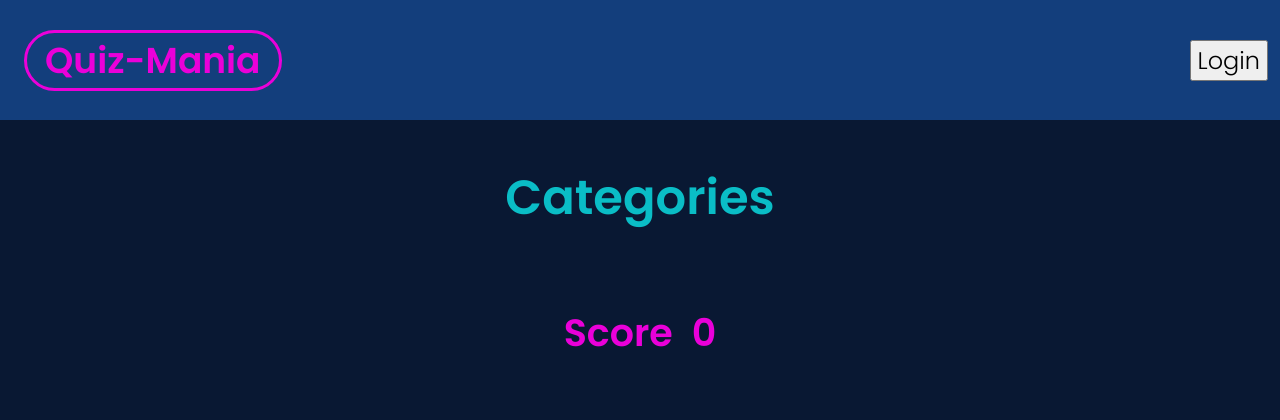
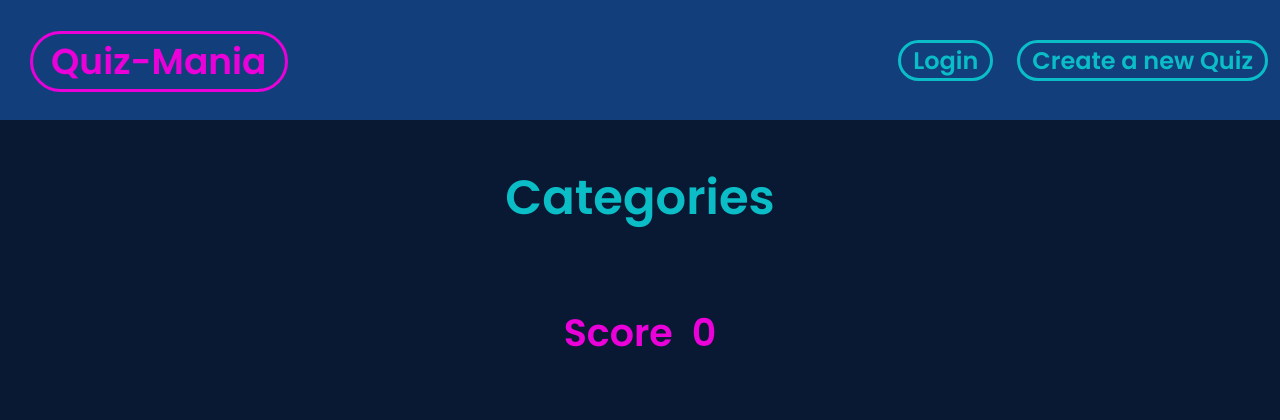
Before and after one commit to beaucoup32/Quiz-mania, a Node server app: template views/qstart.ejs in a window 1280 px wide. Shown: the top 420 px of the page. Run offline with Node 20, Linux system fonts and the light colour scheme; the template is opened without the code that fills it: most values are stand-ins (such as "Sample title", 1, 10 or a date in 2020); style sheets or scripts are compiled from the project's sources; some libraries are stand-ins or nearby versions.

Commit message:
add nav buttons to /qstart

```diff
--- a/public/scripts/app.js
+++ b/public/scripts/app.js
@@ -21,6 +21,55 @@ $( document ).ready(function() {
     $(this).parent().parent().next().next().css("visibility", "visible");
   })
 
+  $(":button[name='create-quiz']").on("click", function (event) {
+    event.preventDefault();
+
+    window.location.href = "/quiz/create";
+  });
+
+  $("nav").on("click", "button[name='home-button']", function (event) {
+    event.preventDefault();
+
+    window.location.href = "/quiz";
+  });
+
+  const $myQuizzes = $("<button name='MyQuizzes' class='nav-button my-quizzes'>My Quizzes</button>");
+
+  //check cookie for login
+  if (Cookies.get("user_id")) {
+
+    $(".login").html('Logout');
+
+    $(".nav-options").prepend($myQuizzes);
+
+  } else {
+
+    $(".login").html('Login');
+  }
+
+  $('.nav-options').on('click', '.login', function (event) {
+    event.preventDefault();
+
+    if (Cookies.get("user_id")) {
+
+      $(".my-quizzes").remove();
+      Cookies.remove('user_id');
+      $(".login").html('Login');
+
+    } else {
+
+      Cookies.set('user_id', 3);
+      $(".login").html('Logout');
+      $(".nav-options").prepend($myQuizzes);
+
+    };
+  });
+
+  $('.nav-options').on('click', "button[name='MyQuizzes']", function (event) {
+    event.preventDefault();
+
+    window.location.href = `/user/${Cookies.get('user_id')}/quizzes`;
+  });
 
 });
 
--- a/views/create.ejs
+++ b/views/create.ejs
@@ -35,7 +35,7 @@
 
     <script src="/vendor/jquery-3.0.0.js"></script>
     <script src="https://cdn.jsdelivr.net/npm/js-cookie@3.0.1/dist/js.cookie.min.js"></script>
-    <script defer src="/scripts/app.js"></script>
+    <!-- <script defer src="/scripts/app.js"></script> -->
     <script defer src="/scripts/create-quiz.js"></script>
 
   </head>
--- a/views/qstart.ejs
+++ b/views/qstart.ejs
@@ -40,10 +40,13 @@
   <body>
     <nav>
       <div class="logo">
-        <h2 class="logo-text">Quiz-Mania</h2>
+        <button class="logo-button" name="home-button">
+          <h2 class="logo-text">Quiz-Mania</h2>
+        </button>
       </div>
       <div class="nav-options">
-        <button class="login">Login</button>
+        <button class="nav-button login">Login</button>
+        <button class="nav-button" name="create-quiz">Create a new Quiz</button>
       </div>
     </nav>
     <div class="question">
```
